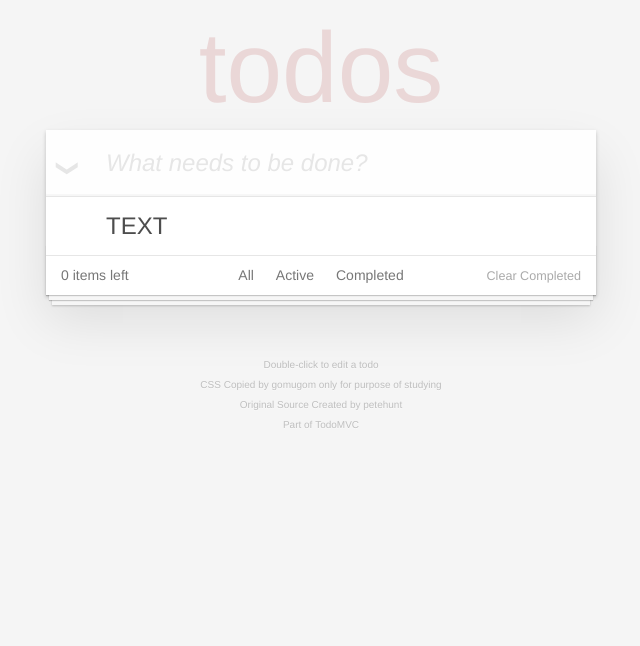
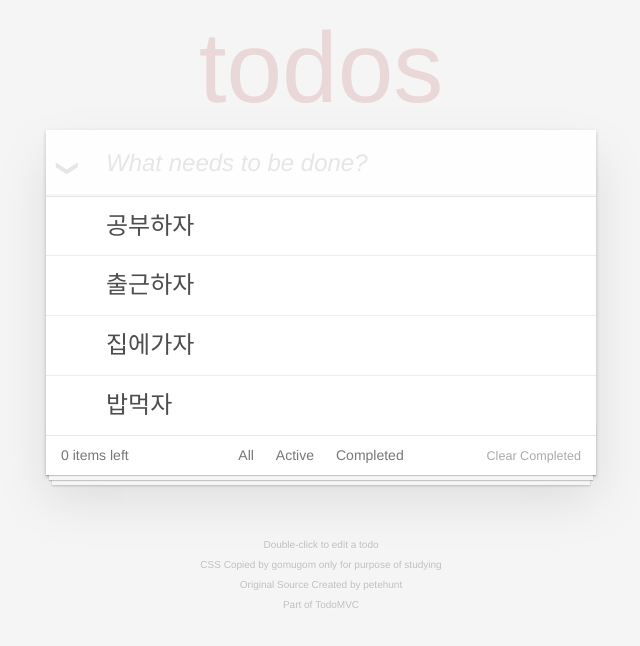
Before and after one commit to hyunji-bang/redux-todos, a React (Create React App) app: page / in a window 1280 px wide. Shown: the top 646 px of the page, without its empty margins (319-959 px from the left). Built offline with nearby package versions, Linux system fonts and the light colour scheme.

Commit message:
get state - todoList

```diff
--- a/src/App.js
+++ b/src/App.js
@@ -45,7 +45,7 @@ class App extends React.Component {
         return (
             <div className="todo-app">
                 <Header addTodo={this.addTodo}/>
-                <TodoList/>
+                <TodoList todos={this.state.todos}/>
                 <Footer/>
             </div>
         );
--- a/src/Todo.js
+++ b/src/Todo.js
@@ -1,10 +1,10 @@
 import React from 'react';
 
-const Todo = () => (
+const Todo = (props) => (
     <li className="todo-item">
         <button className="toggle" />
         <div className="todo-item__view">
-            <div className="todo-item__view__text"> TEXT </div>
+            <div className="todo-item__view__text"> {props.text} </div>
             <button
                 className="todo-item__destroy"
             />
--- a/src/TodoList.js
+++ b/src/TodoList.js
@@ -1,12 +1,15 @@
 import React from 'react';
 import Todo from './Todo';
 
-const TodoList = () => (
+const TodoList = (props) => (
     <div className="todo-app__main">
         <ul className="todo-list">
+            {props.todos.map((todo) => (
             <Todo
-                text="todo 텍스트"
+                text={todo.text}
+                key={todo.id}
             />
+            ))}
         </ul>
     </div>
 );
```
